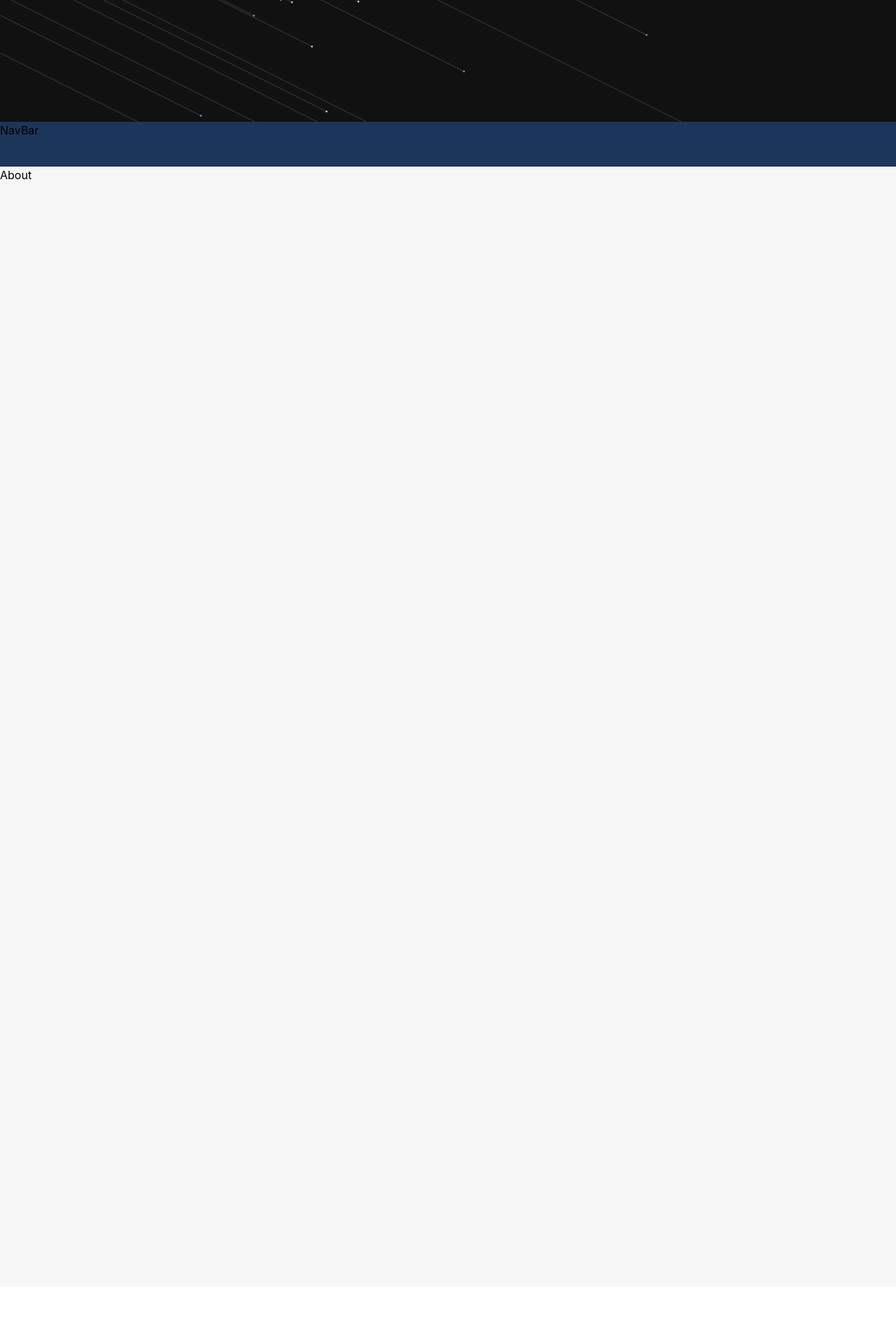
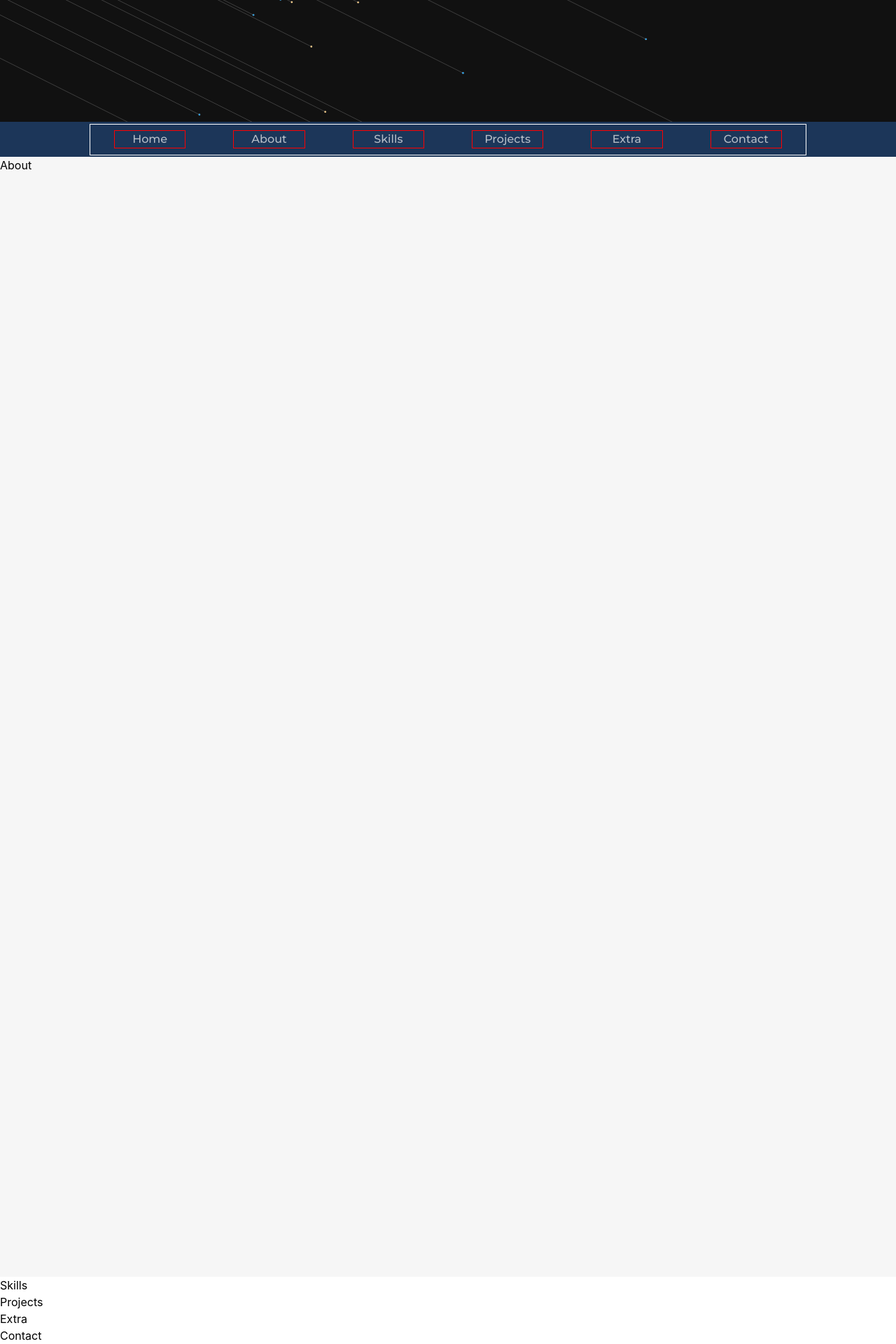
Before and after one commit to gnslalsl12/gnslalsl12.github.io, a React (Create React App) app: page / in a window 1280 px wide. Shown: the part 626-2546 px from the top of the page at 70% size. Before the commit the page ends 2464 px from the top, so only its background shows below. Built offline with nearby package versions, Linux system fonts and the light colour scheme.

Commit message:
create navbar functions

```diff
--- a/src/App.js
+++ b/src/App.js
@@ -1,7 +1,11 @@
 import { useEffect, useState } from "react";
 import { About } from "./components/About";
-import Main from "./components/Main";
+import Home from "./components/Home";
 import { NavBar } from "./components/NavBar";
+import { Skills } from "./components/Skills";
+import { Projects } from "./components/Projects";
+import { Extra } from "./components/Extra";
+import { Contact } from "./components/Contact";
 
 function App() {
   const [isSticky, setIsSticky] = useState(false);
@@ -31,9 +35,25 @@ function App() {
 
   return (
     <div className="page_app">
-      <Main />
+      <div id="home">
+        <Home />
+      </div>
       <NavBar isSticky={isSticky} />
-      <About />
+      <div id="about">
+        <About />
+      </div>
+      <div id="skills">
+        <Skills />
+      </div>
+      <div id="projects">
+        <Projects />
+      </div>
+      <div id="extra">
+        <Extra />
+      </div>
+      <div id="contact">
+        <Contact />
+      </div>
     </div>
   );
 }
--- /dev/null
+++ b/src/components/Contact.js
@@ -0,0 +1,5 @@
+import React from "react";
+
+export const Contact = () => {
+  return <div>Contact</div>;
+};
--- /dev/null
+++ b/src/components/Extra.js
@@ -0,0 +1,5 @@
+import React from "react";
+
+export const Extra = () => {
+  return <div>Extra</div>;
+};
--- a/src/components/Main.js
+++ b/src/components/Home.js
@@ -1,7 +1,7 @@
 import React, { useEffect, useRef } from "react";
-import { MainInfos } from "../functions/MainInfos";
+import { HomeInfos } from "../functions/HomeInfos";
 
-const Main = () => {
+const Home = () => {
   const canvasRef = useRef(null);
 
   useEffect(() => {
@@ -160,11 +160,11 @@ const Main = () => {
   }, []);
 
   return (
-    <div className="page_main">
-      <canvas id="canvas" ref={canvasRef} className="main_canvas" />
-      <MainInfos />;
+    <div className="page_home">
+      <canvas id="canvas" ref={canvasRef} className="home_canvas" />
+      <HomeInfos />;
     </div>
   );
 };
 
-export default Main;
+export default Home;
--- a/src/components/NavBar.js
+++ b/src/components/NavBar.js
@@ -1,5 +1,23 @@
-import React, { useEffect } from "react";
+import React from "react";
 
 export const NavBar = ({ isSticky }) => {
-  return <div className={"page_navbar " + (isSticky ? "navbar_sticky" : "")}>NavBar</div>;
+  const scrollToSection = (sectionId) => {
+    const section = document.getElementById(sectionId);
+    if (section) {
+      section.scrollIntoView({ behavior: "smooth" });
+    }
+  };
+
+  return (
+    <div className={"page_navbar " + (isSticky ? "navbar_sticky" : "")}>
+      <ul className="navbar_ul">
+        <li onClick={() => scrollToSection("home")}>Home</li>
+        <li onClick={() => scrollToSection("about")}>About</li>
+        <li onClick={() => scrollToSection("skills")}>Skills</li>
+        <li onClick={() => scrollToSection("projects")}>Projects</li>
+        <li onClick={() => scrollToSection("extra")}>Extra</li> {/* 예: 'Extra'라는 페이지 제목 */}
+        <li onClick={() => scrollToSection("contact")}>Contact</li>
+      </ul>
+    </div>
+  );
 };
--- /dev/null
+++ b/src/components/Projects.js
@@ -0,0 +1,5 @@
+import React from "react";
+
+export const Projects = () => {
+  return <div>Projects</div>;
+};
--- /dev/null
+++ b/src/components/Skills.js
@@ -0,0 +1,5 @@
+import React from "react";
+
+export const Skills = () => {
+  return <div>Skills</div>;
+};
--- a/src/functions/MainInfos.js
+++ b/src/functions/HomeInfos.js
@@ -1,8 +1,8 @@
 import React from "react";
 
-export const MainInfos = () => {
+export const HomeInfos = () => {
   return (
-    <div className="main_infos">
+    <div className="home_infos">
       <h1>
         Hi, I'm <strong>Jeong Hoon</strong>
         .<br />
--- a/src/styles/global.scss
+++ b/src/styles/global.scss
@@ -1,6 +1,6 @@
 @use "font.scss";
 @use "noScroll.scss";
-@use "main.scss";
+@use "home.scss";
 @use "about.scss";
 @use "navBar.scss";
 
--- a/src/styles/main.scss
+++ b/src/styles/home.scss
@@ -1,19 +1,19 @@
 @import "variables.scss";
 
-.page_main {
+.page_home {
   @include full-screen;
   background: colorBlack();
   position: relative;
   @include right;
 }
 
-.main_canvas {
+.home_canvas {
   @include full-screen;
   position: absolute;
   z-index: 1;
 }
 
-.main_infos {
+.home_infos {
   // @include screen(82, 50);
   @include responsiveSize(450, 900, 200, 400);
   display: flex;
@@ -26,7 +26,7 @@
   // @include tempBorder(white);
 }
 
-.main_infos > h1 {
+.home_infos > h1 {
   font-family: "Montserrat-Medium";
   text-align: end;
   color: colorWhite();
@@ -37,7 +37,7 @@
   margin-bottom: 5%;
 }
 
-.main_infos > button {
+.home_infos > button {
   font-family: "Montserrat-Light";
   @include responsiveSize(120, 180, 40, 50);
   @include responsiveFontSize(20, 30);
--- a/src/styles/navBar.scss
+++ b/src/styles/navBar.scss
@@ -2,8 +2,9 @@
 
 .page_navbar {
   background-color: colorNavy();
-  height: 64px;
+  height: 50px;
   width: 100%;
+  @include center;
 }
 
 @keyframes navbarSlide {
@@ -20,3 +21,30 @@
   top: 0;
   animation: navbarSlide 0.3s ease-out;
 }
+
+.navbar_ul {
+  display: flex;
+  flex-direction: row;
+  justify-content: space-around;
+  align-items: center;
+  height: 90%;
+  width: 80%;
+  @include tempBorder;
+
+  > li {
+    @include tempBorder(red);
+    width: 10%;
+    height: 60%;
+    display: grid;
+    place-content: center;
+    color: colorWhite(70);
+    font-family: "Montserrat-Medium";
+    cursor: pointer;
+
+    transition: color 0.3s;
+
+    &:hover {
+      color: colorWhite(100);
+    }
+  }
+}
```
